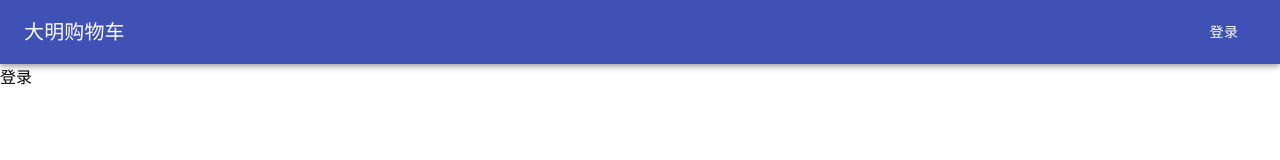
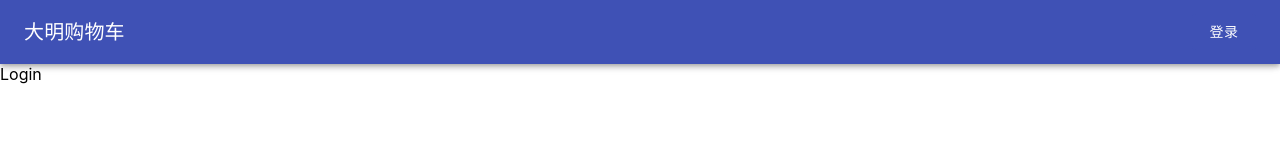
Before and after one commit to damingerdai/shopping-cart-react, a React (Create React App) app: page /login in a window 1280 px wide. Shown: the top 160 px of the page. Built offline with nearby package versions, Linux system fonts and the light colour scheme.

Commit message:
feat: 将login页面独立一个组件

```diff
--- a/src/components/content/Content.js
+++ b/src/components/content/Content.js
@@ -1,5 +1,7 @@
 import React from "react";
 import { Switch, Route } from "react-router";
+
+import Login from '../../pages/login/Login';
 
 class Content extends React.Component {
   render() {
@@ -7,7 +9,7 @@ class Content extends React.Component {
       <div className="content">
         <Switch>
           <Route path="/login">
-            <div>登录</div>
+            <Login />
           </Route>
           <Route path="/">
             <div>home</div>
--- a/src/components/navbar/Navbar.js
+++ b/src/components/navbar/Navbar.js
@@ -11,11 +11,12 @@ function Navbar() {
   return (
     <AppBar className="header">
       <Toolbar>
-        <Typography variant="h6" className="flex-spacer">
-          大明购物车
-        </Typography>
+        <Typography variant="h6">大明购物车</Typography>
+        <div className="flex-spacer"></div>
         <Link to="/login">
-          <Button variant="contained" color="primary" disableElevation>登录</Button>
+          <Button variant="contained" color="primary" disableElevation>
+            登录
+          </Button>
         </Link>
       </Toolbar>
     </AppBar>
--- a/src/pages/login/Login.js
+++ b/src/pages/login/Login.js
@@ -1,3 +1,7 @@
+import './Login.scss';
+
 function Login() {
     return <div>Login</div>
 }
+
+export default Login;
```
Also changed, not shown: src/pages/login/Login.scss (added).
